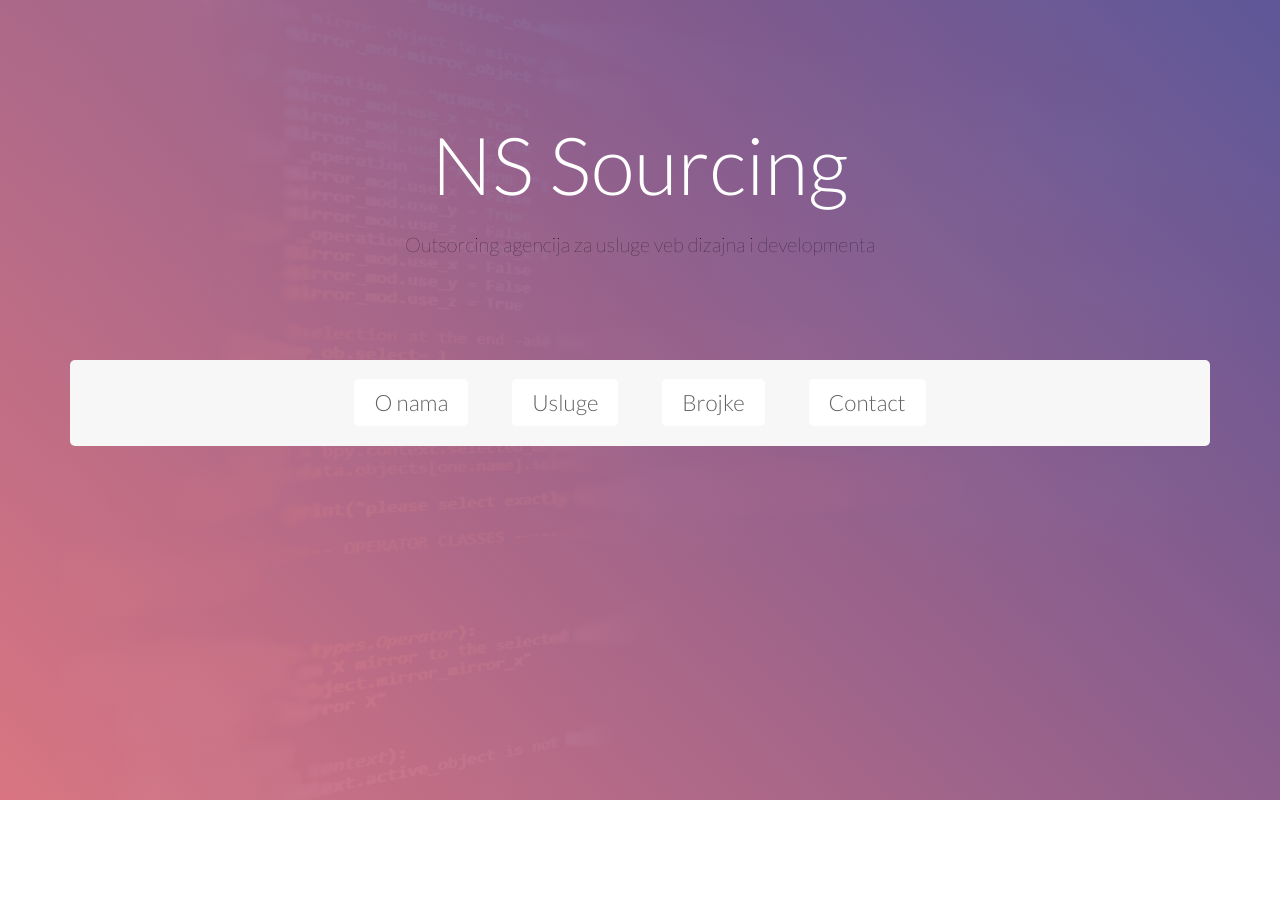
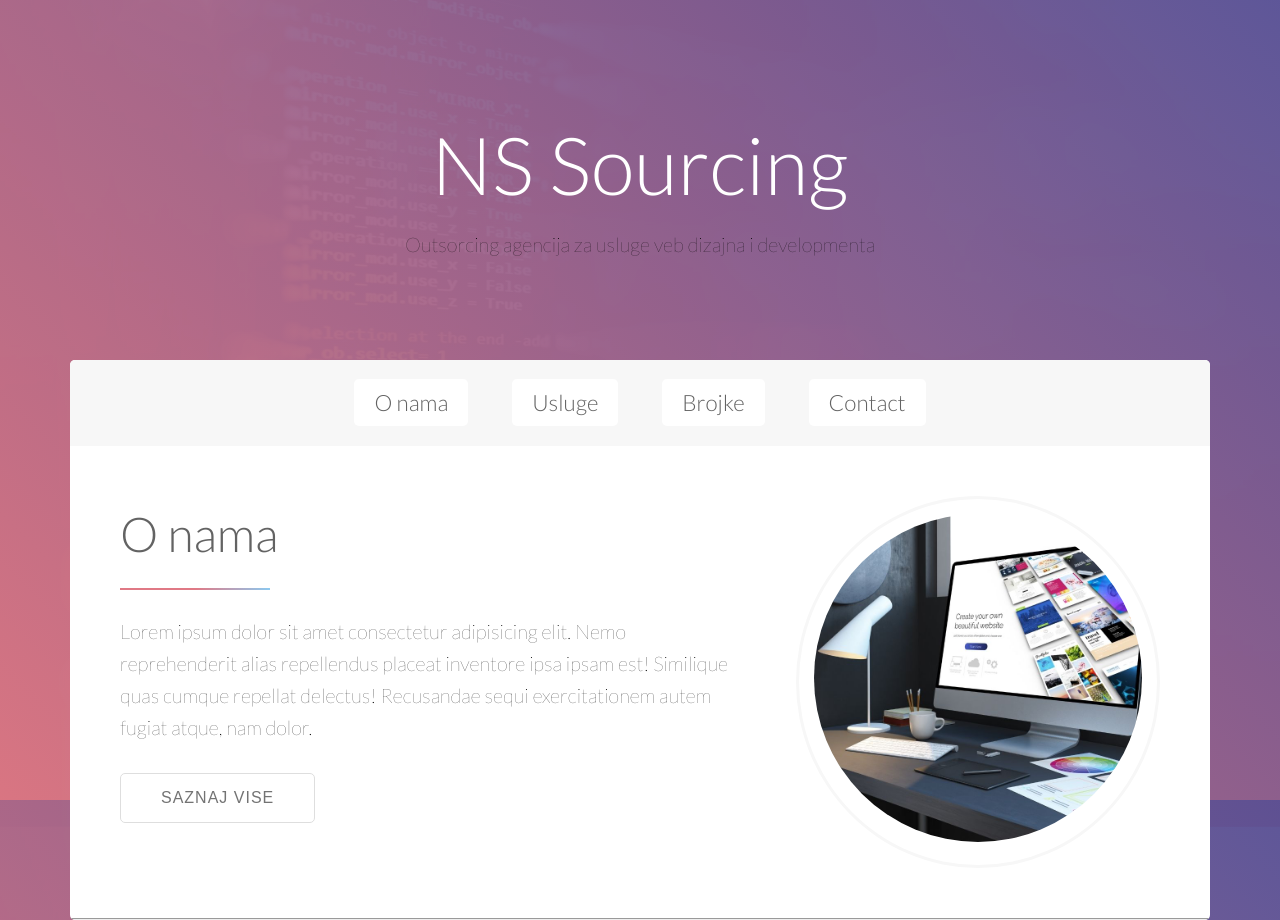
Before and after one commit to KovacAca/nsSourcing-float, a plain HTML site: page index.html in a window 1280 px wide. Before the commit the page ends 800 px from the top, so only its background shows below. Drawn offline with nearby package versions, Linux system fonts and the light colour scheme.

Commit message:
onama, clearfix i button

```diff
--- a/index.html
+++ b/index.html
@@ -19,12 +19,24 @@
     <!-- nav -->
     <nav>
       <ul>
-        <li><a href="">O nama</a></li>
+        <li><a href="#onama">O nama</a></li>
         <li><a href="">Usluge</a></li>
         <li><a href="">Brojke</a></li>
         <li><a href="">Contact</a></li>
       </ul>
     </nav>
+    <!-- onama -->
+    <section class="clearfix" id="onama">
+      <article>
+        <h2>O nama</h2>
+        <p>Lorem ipsum dolor sit amet consectetur adipisicing elit. Nemo reprehenderit alias repellendus placeat inventore ipsa ipsam est! Similique quas cumque repellat delectus! Recusandae sequi exercitationem autem fugiat atque, nam dolor.</p>
+        <button>Saznaj Vise</button>
+      </article>
+      <article>
+        <img src="img/onama.jpg" alt="">
+      </article>
+    </section>
+    <hr>
   </main>
 
 </body>
--- a/style.css
+++ b/style.css
@@ -44,7 +44,40 @@ a {
   text-decoration: none;
   transition: var(--transition);
 }
-
+.clearfix {
+  padding: 50px;
+}
+.clearfix::after {
+  display: block;
+  content: '';
+  clear: both;
+}
+h2 {
+  font-size: 3rem;
+}
+h2::after {
+  display: block;
+  content: '';
+  width: 150px;
+  height: 2px;
+  background: linear-gradient(to right, var(--primary), var(--primary), var(--blue));
+  margin: 15px auto 25px auto;
+}
+button {
+  padding: 15px 40px;
+  background: transparent;
+  border-radius: 5px;
+  font-size: 1rem;
+  border: 1px solid var(--borders);
+  color: var(--text);
+  cursor: pointer;
+  transition: var(--transition);
+  letter-spacing: 1px;
+  text-transform: uppercase;
+}
+button:hover {
+  background: var(--lightgray);
+}
 /***************
 header
 ***************/
@@ -93,3 +126,27 @@ nav ul li a:hover {
   background: var(--headings);
   color: var(--white);
 }
+/***************
+onama
+***************/
+#onama article:first-child {
+  width: 60%;
+  float: left;
+}
+#onama article:last-child {
+  width: 35%;
+  float: right;
+  padding: 15px;
+  border-radius: 50%;
+  border: 3px solid var(--lightgray);
+}
+#onama img {
+  width: 100%;
+  border-radius: 50%;
+}
+#onama h2::after {
+  margin: 15px 0 25px 0;
+}
+#onama p {
+  padding: 0 0 30px 0;
+}
```
